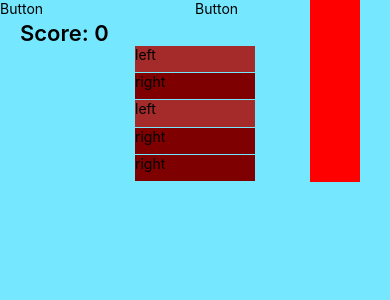
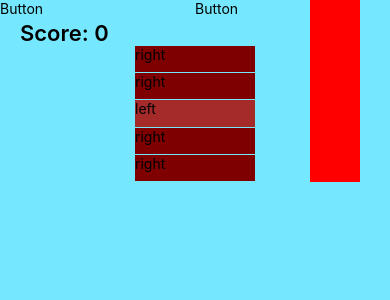
Before and after one commit to vkhrystych/8bitlumberjack, a React Native app: screen / in a window 390 px wide. Shown: the top 300 px of the page. Built offline with nearby package versions, Linux system fonts and the light colour scheme.

Commit message:
add initializeTreeData function to project, add startGameAgain function

```diff
--- a/App.js
+++ b/App.js
@@ -1,5 +1,4 @@
-import { StatusBar } from "expo-status-bar";
-import React, { useState } from "react";
+import React, { useState, useEffect } from "react";
 import { SafeAreaView, StyleSheet, Text, View } from "react-native";
 
 import Tree from "./components/Tree";
@@ -8,16 +7,25 @@ import ChopBtns from "./components/ChopBtns";
 import { generateBoolean } from "./utils";
 
 export default function App() {
-  const [treeData, setTreeData] = useState([
-    { side: "left" },
-    { side: "right" },
-    { side: "left" },
-    { side: "right" },
-    { side: "right" },
-  ]);
+  const [score, setScore] = useState(0);
+  const [treeData, setTreeData] = useState([]);
+  const [gameOver, setGameOver] = useState(false);
 
-  const [gameOver, setGameOver] = useState(false);
-  const [score, setScore] = useState(0);
+  useEffect(() => {
+    initializeTreeDate();
+  }, []);
+
+  const initializeTreeDate = () => {
+    const newTreeData = [];
+
+    for (let i = 0; i <= 4; i++) {
+      newTreeData.push({
+        side: generateBoolean() ? "left" : "right",
+      });
+    }
+
+    setTreeData(newTreeData);
+  };
 
   const onAppKeyDown = (side) => {
     if (!gameOver) {
@@ -28,7 +36,7 @@ export default function App() {
           const treeDataCopy = [...treeData];
           treeDataCopy.pop();
 
-          treeDataCopy.push({
+          treeDataCopy.unshift({
             side: generateBoolean() ? "left" : "right",
           });
 
@@ -42,6 +50,12 @@ export default function App() {
 
       checkIsRightChop(side);
     }
+  };
+
+  const startAgain = () => {
+    setScore(0);
+    setGameOver(false);
+    initializeTreeDate();
   };
 
   return (
--- a/components/Tree.js
+++ b/components/Tree.js
@@ -2,7 +2,9 @@ import React, { useState } from "react";
 
 import { StyleSheet, Text, View, TouchableOpacity } from "react-native";
 
-export default ({ treeData, onLumberJackClick }) => {
+export default ({ treeData }) => {
+  if (!treeData.length) return null;
+
   const lastChunkSide = treeData[treeData.length - 1].side;
 
   return (
```
Also changed, not shown: 1 other file (tests, documents, lock files or other folders).
